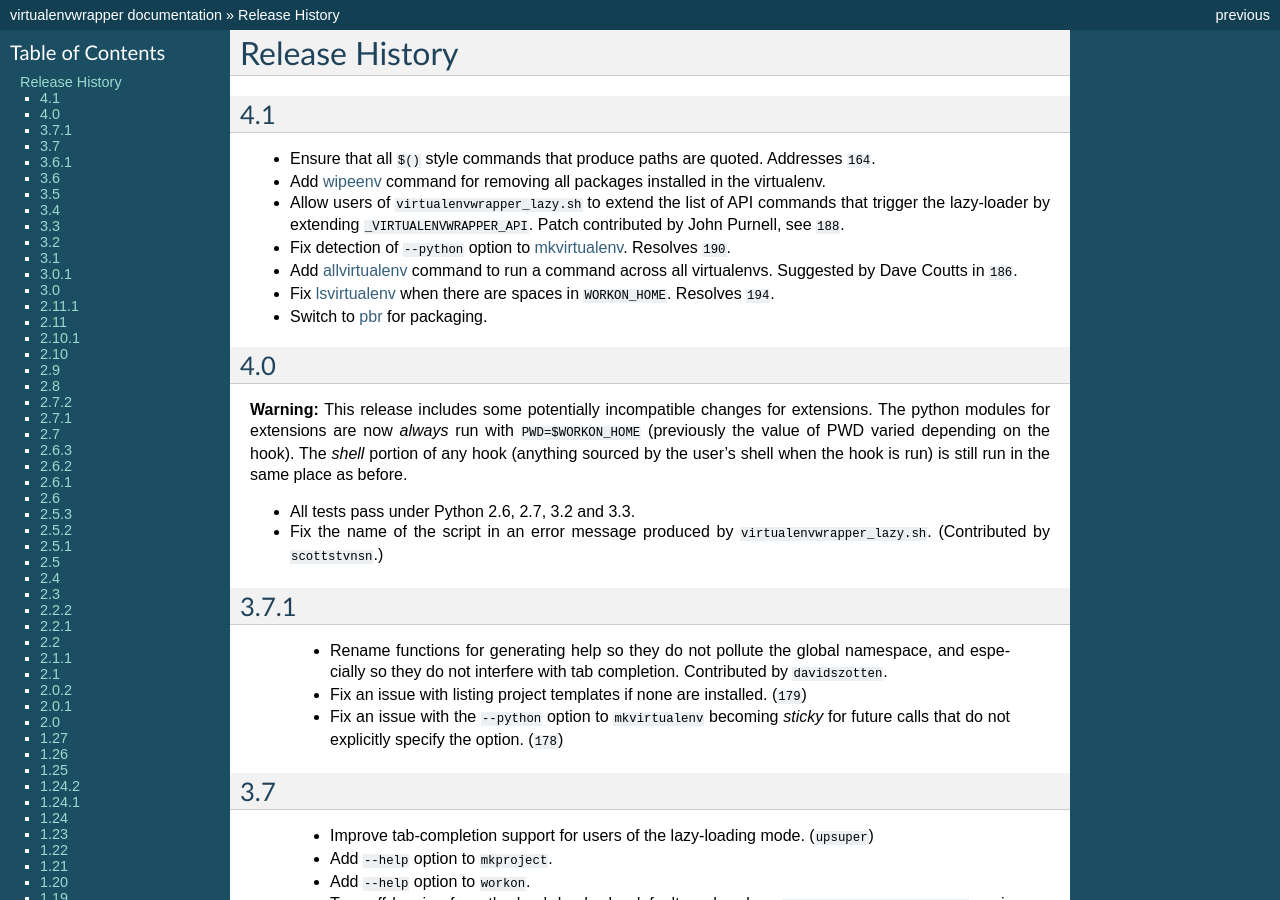
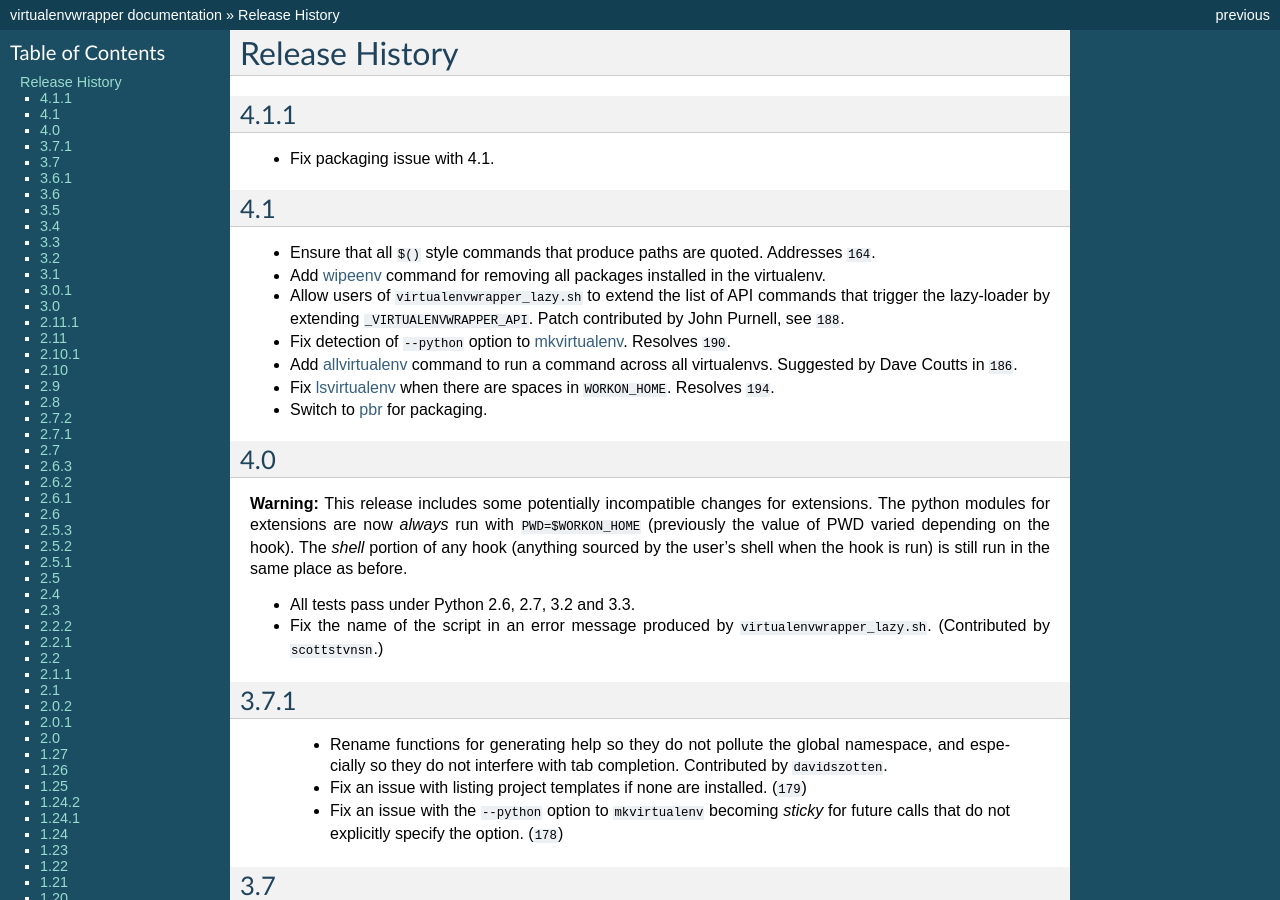
Before and after one commit to python-virtualenvwrapper/virtualenvwrapper, a Sphinx documentation site: the page built from docs/source/history.rst, in a window 1280 px wide and 900 px high. Built offline with Sphinx 7.4.7, drawn with Linux system fonts in a browser that asks for light colours; cross-references to code outside the pages are shown as plain code.

Commit message:
update history for 4.1.1
Change-Id: Idcc09eeb813b2e29bd1f5731128b5472cb80c698

```diff
--- a/docs/source/history.rst
+++ b/docs/source/history.rst
@@ -1,6 +1,11 @@
 ===============
 Release History
 ===============
+
+4.1.1
+=====
+
+- Fix packaging issue with 4.1.
 
 4.1
 ===
```
